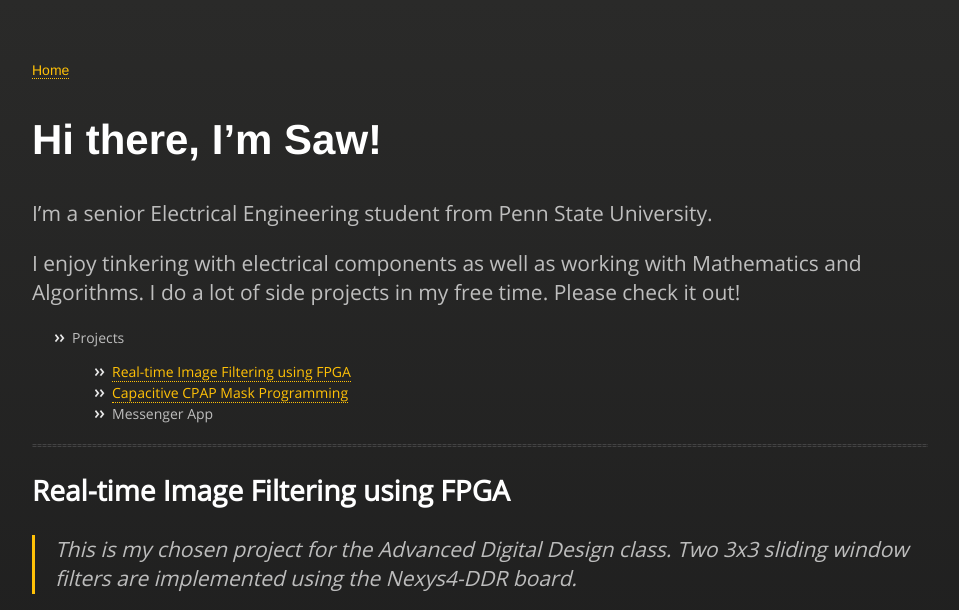
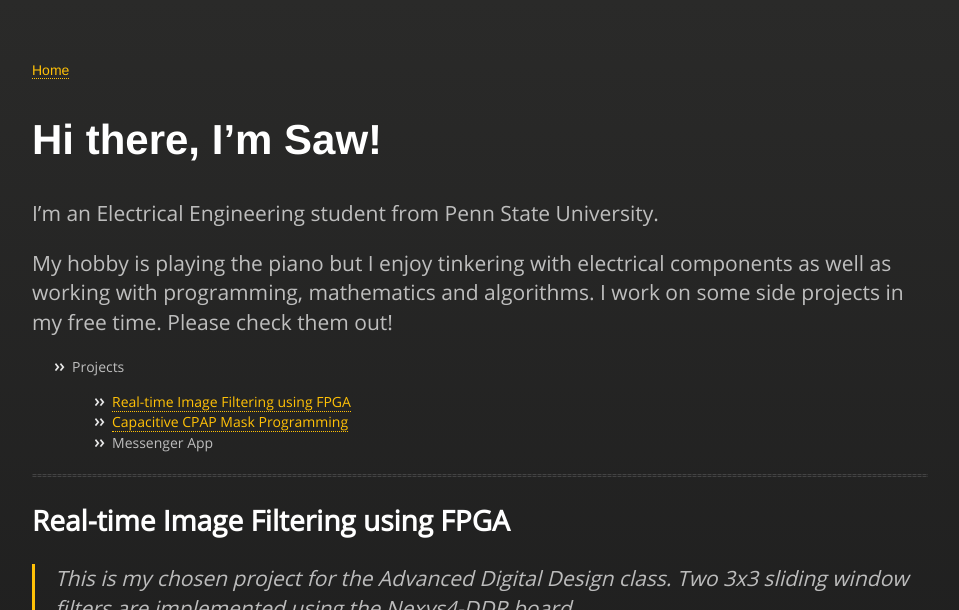
Before and after one commit to saw235/saw235.github.io, a Jekyll site: the page built from index.md, in a window 1280 px wide and 900 px high, cut to the strip 0-610 px from the top of the window. Shown: the whole strip, without its empty margins (160-1119 px from the left). Built offline with Jekyll 4.4.1, drawn with Linux system fonts in a browser that asks for light colours; nearby versions of some CDN libraries.

Commit message:
Modified blurb

```diff
--- a/index.md
+++ b/index.md
@@ -6,10 +6,11 @@ title: Crates of Saw
 ---
 
 # Hi there, I'm Saw!
-I'm a senior Electrical Engineering student from
+I'm an Electrical Engineering student from
 Penn State University.
 
-I enjoy tinkering with electrical components as well as working with Mathematics and Algorithms. I do a lot of side projects in my free time. Please check it out!
+My hobby is playing the piano but I enjoy tinkering with electrical components as well as working with programming, mathematics and algorithms.
+I work on some side projects in my free time. Please check them out!
 
 
 * Projects
```
